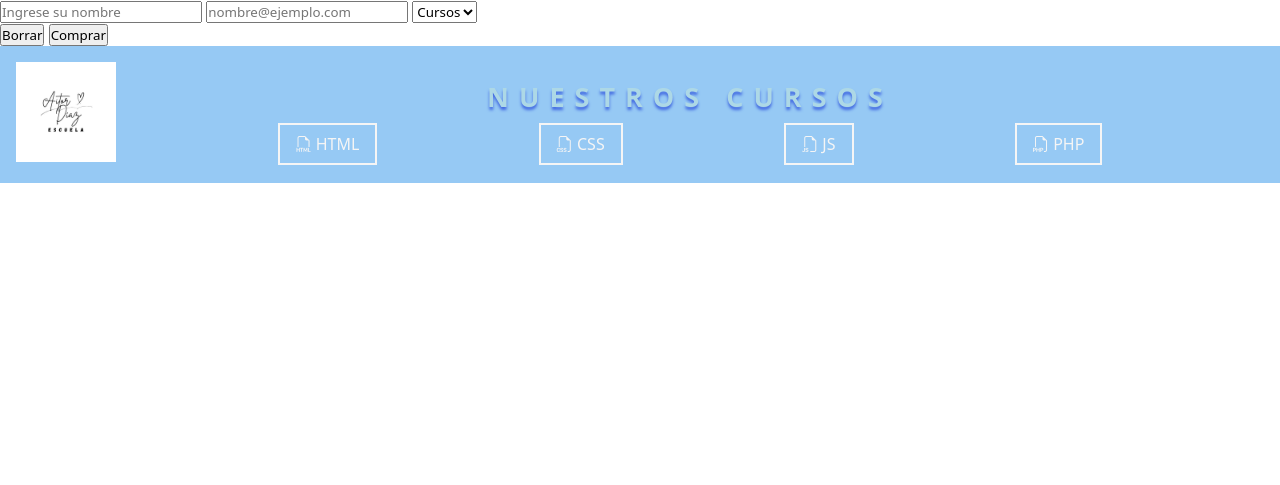
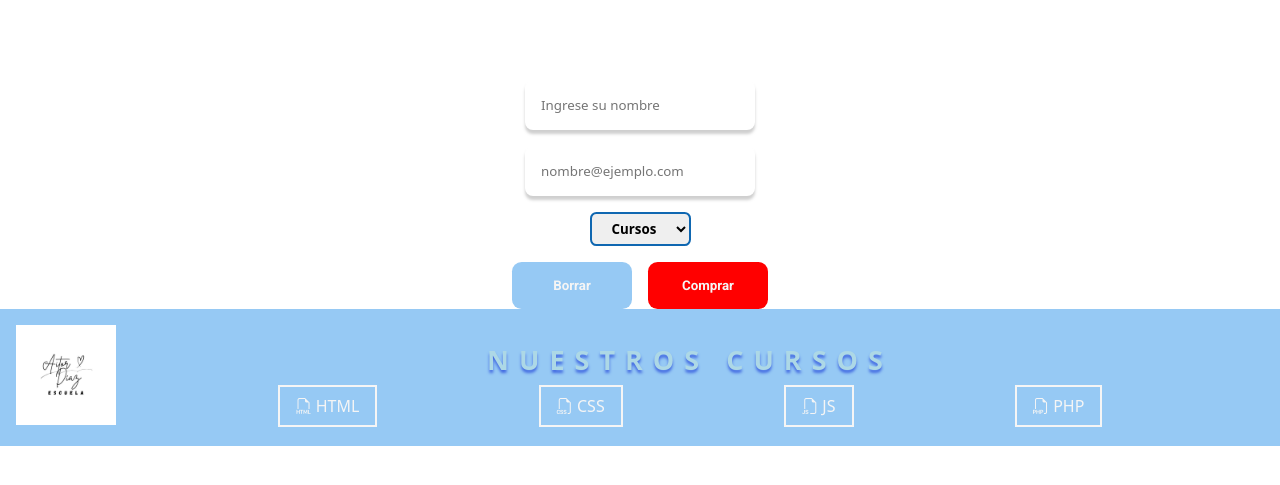
Before and after one commit to Espadv69/metodologia, a PHP site: page /php/cursos.php in a window 1280 px wide. Shown: the part 86-571 px from the top of the page. Run offline with PHP 8.4, Linux system fonts and the light colour scheme.

Commit message:
Update: styles for form-cursos

```diff
--- a/clase/css/style.css
+++ b/clase/css/style.css
@@ -502,3 +502,80 @@ section {
     }
 }
 /*************/
+
+/* CURSOS */
+.form-cursos {
+    margin-top: 10vh;
+    display: flex;
+    justify-content: center;
+    align-items: center;
+    flex-direction: column;
+    gap: 1rem;
+
+    input {
+        padding: 1rem;
+        border: none;
+        border-radius: .5rem;
+        outline: none;
+        box-shadow: 0px 4px 3px #80808060;
+    }
+
+    select {
+        color: currentColor;
+        font-weight: bold;
+        border-radius: .4rem;
+        border: 2px solid #0F67B1;
+        padding: .3rem 1rem;
+
+        option {
+            font-weight: bold;
+            background-color: #000000;
+        }
+
+        option:nth-child(2) {
+            color: orangered;
+        }
+
+        option:nth-child(3) {
+            color: lightskyblue;
+        }
+
+        option:nth-child(4) {
+            color: yellow;
+        }
+
+        option:nth-child(5) {
+            color: royalblue;
+        }
+    }
+}
+
+.btn-cursos {
+    display: flex;
+    justify-content: center;
+    gap: 1rem;
+    flex-wrap: wrap;
+
+    button {
+        color: whitesmoke;
+        width: 120px;
+        padding: 1rem 0px;
+        font-family: "Roboto", sans-serif;
+        font-weight: bold;
+        background-color: #96C9F4;
+        border: none;
+        border-radius: .6rem;
+        box-shadow: none;
+        transition: all 300ms ease;
+    }
+
+    button:nth-child(2) {
+        background-color: red;
+        color: whitesmoke;
+    }
+
+    button:hover {
+        border: none;
+        box-shadow: 0px 2px 5px gray;
+    }
+}
```
